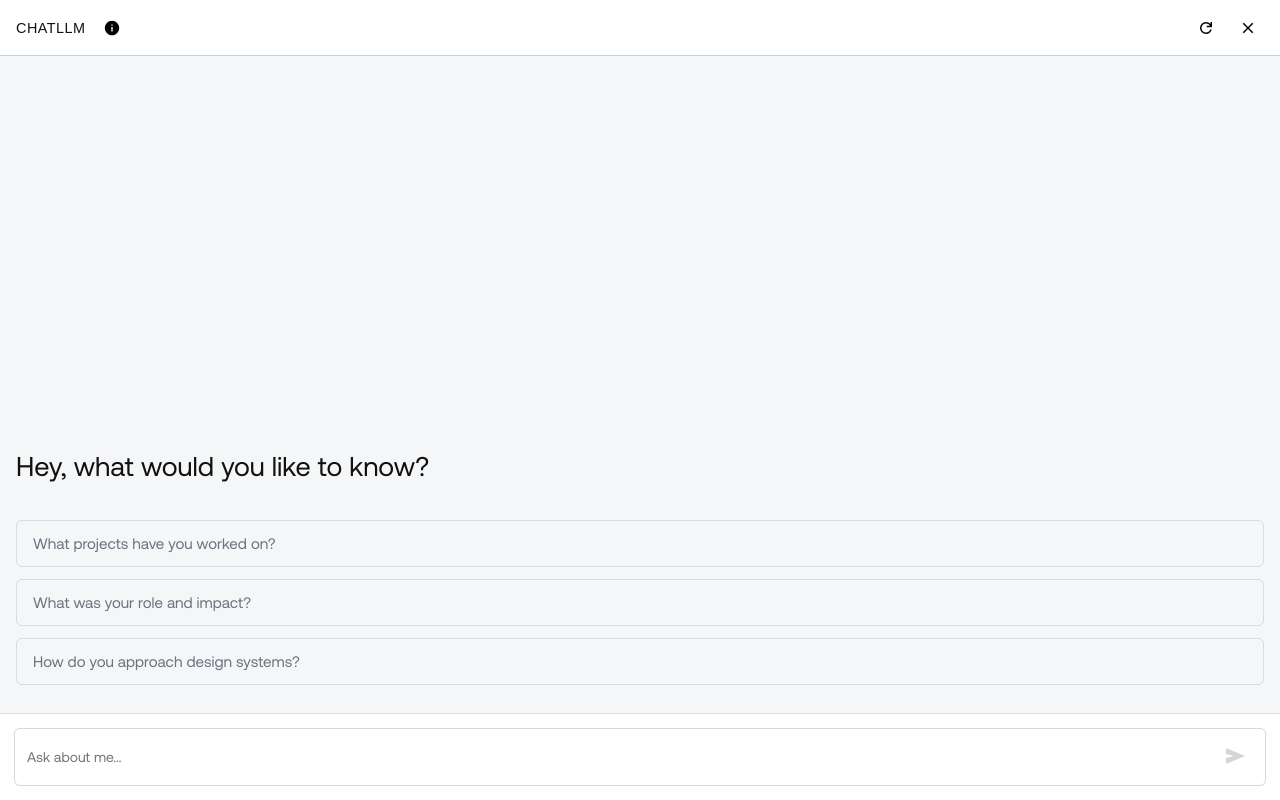
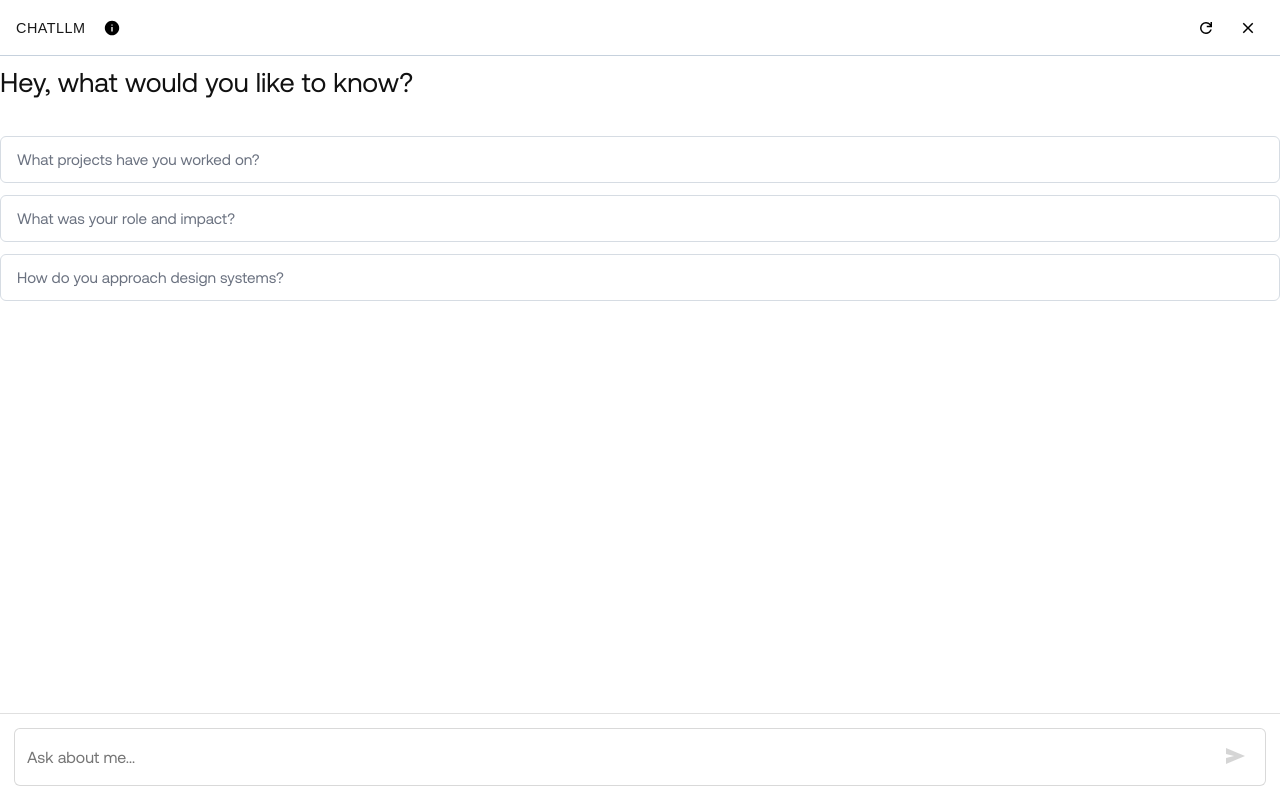
Before and after one commit to santilobos/portfolio-assistant-api2, a Next.js app: page /widget in a window 1280 px wide. Built offline with nearby package versions, Linux system fonts and the light colour scheme; a web font is replaced by a local one.

Commit message:
ajuste del alto automático y del input

```diff
--- a/app/layout.tsx
+++ b/app/layout.tsx
@@ -34,6 +34,13 @@ export const metadata: Metadata = {
   description: "Generated by create next app",
 };
 
+export const viewport = {
+  width: "device-width",
+  initialScale: 1,
+  viewportFit: "cover",
+}
+
+
 export default function RootLayout({
   children,
 }: Readonly<{
--- a/app/widget/page.module.css
+++ b/app/widget/page.module.css
@@ -2,29 +2,31 @@
 
 /* Base */
 .app{
-  height: var(--vvh, 100vh);
-  max-height: var(--vvh, 100vh);
+  /* fallback base */
+  height: 100vh;
+
+  /* mejor para mobile moderno (Android/iOS) */
+  height: 100dvh;
+
+  /* si tu JS calcula --vvh, esto gana cuando exista */
+  height: var(--vvh, 100dvh);
+
+  max-height: var(--vvh, 100dvh);
+
   display: flex;
   flex-direction: column;
-  background: #F5F6F7;
-  color: #111111;
-  color-scheme: light;
-  font-family: inherit;
   overflow: hidden;
 }
 
 
-/* Mensajes */
+
 .messages{
   flex: 1 1 auto;
-  min-height: 0;              /* 🔥 clave en flex para que el scroll funcione */
+  min-height: 0;
   overflow-y: auto;
   -webkit-overflow-scrolling: touch;
-  padding: 16px;
-  display: flex;
-  flex-direction: column;
-  gap: 16px;
 }
+
 
 
 /* Assistant (texto grande tipo hero) */
--- a/app/widget/page.tsx
+++ b/app/widget/page.tsx
@@ -38,8 +38,13 @@ const typingIntervalRef = React.useRef<number | null>(null)
 React.useEffect(() => {
   const setVH = () => {
     const vv = window.visualViewport
-    const h = vv?.height ?? window.innerHeight
-    document.documentElement.style.setProperty("--vvh", `${h}px`)
+    if (vv) {
+      // en Android a veces height es correcto pero hay offsetTop/offsetLeft
+      const h = Math.round(vv.height)
+      document.documentElement.style.setProperty("--vvh", `${h}px`)
+    } else {
+      document.documentElement.style.setProperty("--vvh", `${window.innerHeight}px`)
+    }
   }
 
   setVH()
@@ -53,6 +58,7 @@ React.useEffect(() => {
     window.removeEventListener("resize", setVH)
   }
 }, [])
+
 
 
 React.useEffect(() => {
@@ -510,8 +516,9 @@ setMessages((prev) => [
             value={input}
             onChange={(e) => setInput(e.target.value)}
             onKeyDown={(e) => e.key === "Enter" && send()}
+            onFocus={() => setTimeout(() => listRef.current?.scrollTo(0, listRef.current.scrollHeight), 50)}
             placeholder="Ask about me…"
-            style={{ flex: 1, border: "none", outline: "none", fontSize: 14 }}
+            style={{ flex: 1, border: "none", outline: "none", fontSize: "1rem" }}
           />
 
 <button
```
